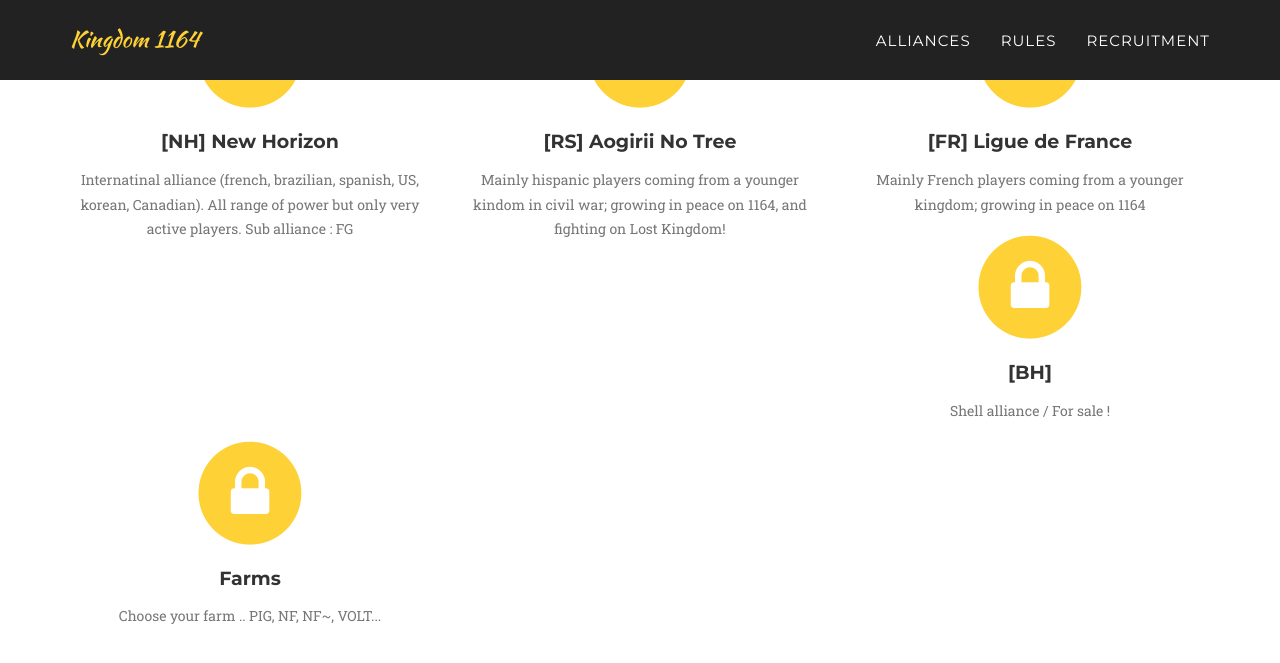
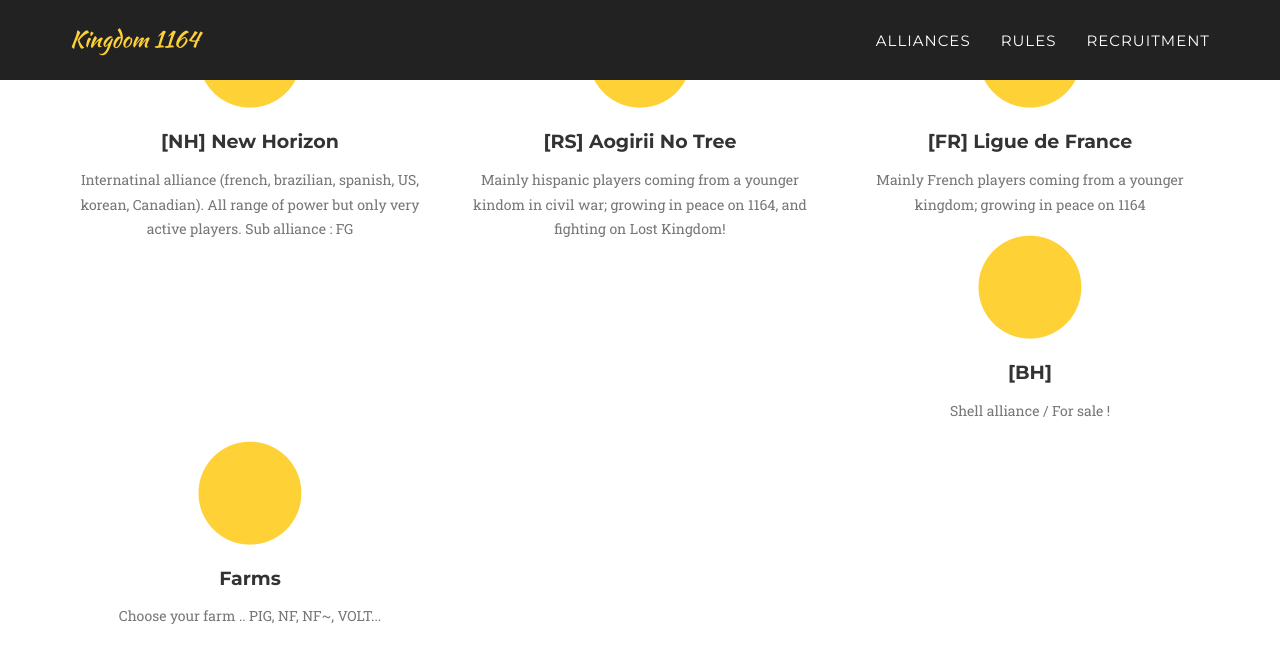
Before and after one commit to lysm-rok/K1164, a Jekyll site: the page built from index.html, in a window 1280 px wide and 900 px high, scrolled down 1103 px. Shown: the top 663 px of the window. Built offline with Jekyll 4.4.1, drawn with Linux system fonts in a browser that asks for light colours; some web fonts are replaced.

Commit message:
Update alliances.html

```diff
--- a/_includes/alliances.html
+++ b/_includes/alliances.html
@@ -12,7 +12,7 @@
                 <div class="col-md-4">
                     <span class="fa-stack fa-4x">
                         <i class="fa fa-circle fa-stack-2x text-primary"></i>
-                        <i class="fa fa-{{ alliance.icon }} fa-stack-1x fa-inverse"></i>
+                        <i class="fa fa-{{ alliances.icon }} fa-stack-1x fa-inverse"></i>
                     </span>
                     <h4 class="service-heading">{{ alliance.name }}</h4>
                     <p class="text-muted">{{ alliance.description }}</p>
```
